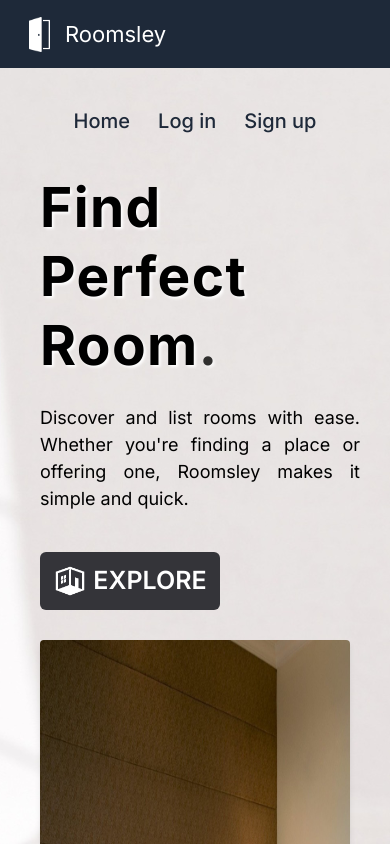
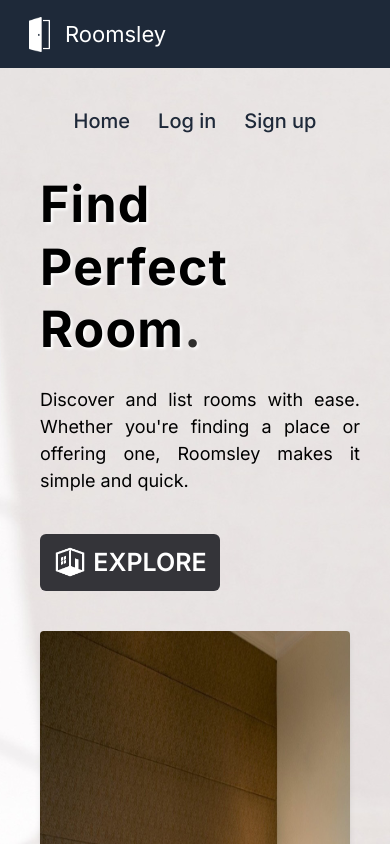
Before and after one commit to rohitkumar893/roomsley, a React (Vite) app: page / in a window 390 px wide. Shown: the top 844 px of the page. Built offline with nearby package versions, Linux system fonts and the light colour scheme.

Commit message:
fixed responsiveness

```diff
--- a/src/App.jsx
+++ b/src/App.jsx
@@ -66,9 +66,9 @@ function App() {
 
         <div className='landingcontainer h-[100%] w-[100%] flex flex-col sm:flex-row justify-center items-center'>
           <div className='padder h-[100%] w-[100%]'>
-            <div className='marginctrl flex flex-col md:flex-row h-full w-full justify-between gap-[30px]'>
+            <div className='marginctrl flex flex-col md:flex-row h-full w-full justify-between sm:gap-[30px] gap-[40px]'>
               <div className='flex flex-col gap-[25px]'>
-                  <h1 className='textlogo text-[55px] w-[300px] md:text-[60px] font-bold leading-tight tracking-wide'>Find Perfect<br />Room<span className='animate-pulse'>.</span></h1>
+                  <h1 className='textlogo text-[50px] w-[300px] md:text-[60px] font-bold leading-tight tracking-wide'>Find Perfect<br />Room<span className='animate-pulse'>.</span></h1>
                   <h2 className='text-[18px] sm:w-[410px] w-[320px] font-normal text-justify'> Discover and list rooms with ease. Whether you're finding a place or offering one, Roomsley makes it simple and quick.</h2>
                   <Link to="/listings">
                   <button className="buttonn w-[180px]">
```
